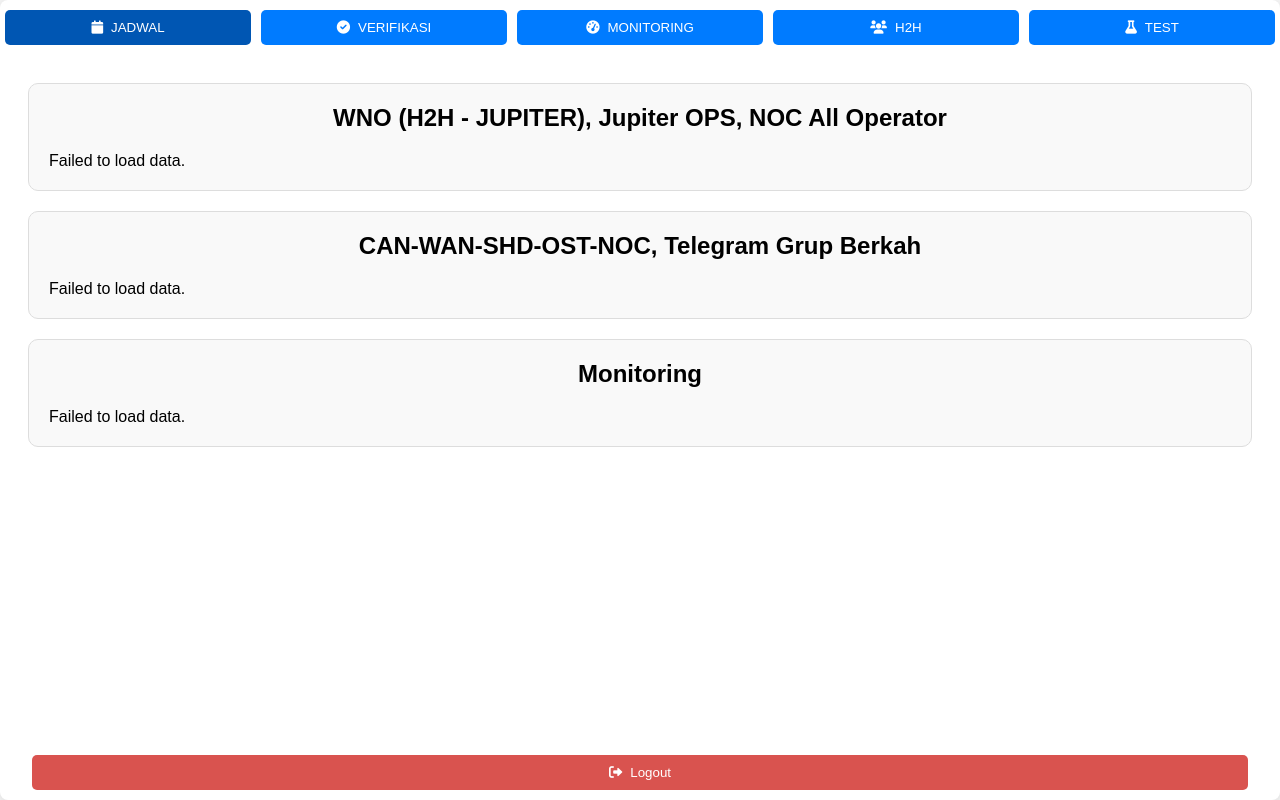
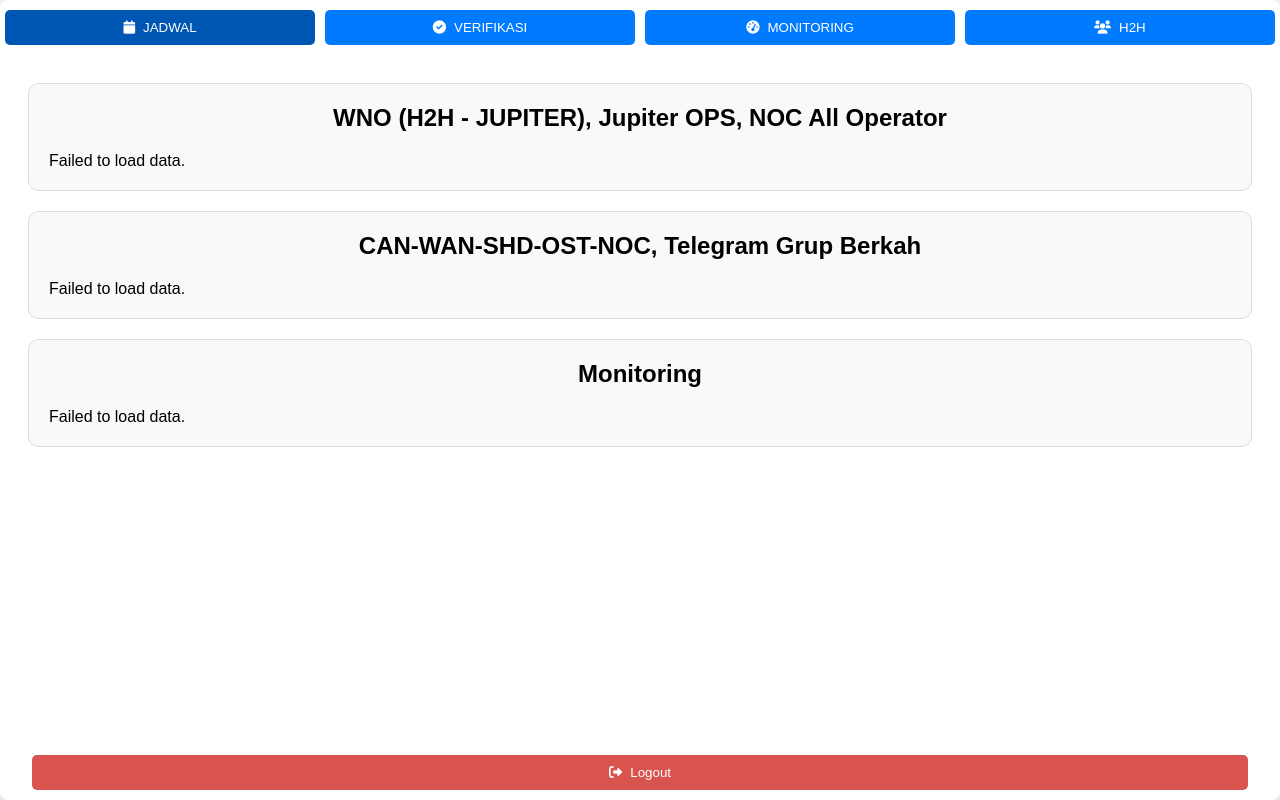
Before and after one commit to timjupiter/jupiter, a plain HTML site: page dashboard.html in a window 1280 px wide. Drawn offline with Linux system fonts and the light colour scheme; no server answers.

Commit message:
Update dashboard.html

```diff
--- a/dashboard.html
+++ b/dashboard.html
@@ -4,11 +4,9 @@
     <meta charset="UTF-8">
     <meta name="viewport" content="width=device-width, initial-scale=1.0">
     <title>WNO Dashboard</title>
-    <!-- Impor Font Awesome -->
     <link href="https://cdnjs.cloudflare.com/ajax/libs/font-awesome/6.0.0-beta3/css/all.min.css" rel="stylesheet">
 
     <style>
-        /* CSS Reset */
         * {
             margin: 0;
             padding: 0;
@@ -59,7 +57,7 @@
         }
 
         .tab-button i {
-            margin-right: 8px; /* Jarak antara ikon dan teks */
+            margin-right: 8px;
         }
 
         #content {
@@ -103,25 +101,26 @@
         }
 
         .logout-button i {
-            margin-right: 8px; /* Jarak antara ikon dan teks */
+            margin-right: 8px;
         }
     </style>
 
     <script type="module">
-        const _0x12d9=["\x61\x70\x69\x4B\x65\x79","AIzaSyAwF9zniA7CBfEk0-EBnC7qTIveB1AQmYM","\x61\x75\x74\x68\x44\x6F\x6D\x61\x69\x6E","jupiter-1b026.firebaseapp.com","\x70\x72\x6F\x6A\x65\x63\x74\x49\x64","jupiter-1b026","\x73\x74\x6F\x72\x61\x67\x65\x42\x75\x63\x6B\x65\x74","jupiter-1b026.appspot.com","\x6D\x65\x73\x73\x61\x67\x69\x6E\x67\x53\x65\x6E\x64\x65\x72\x49\x64","504918793683","\x61\x70\x70\x49\x64","1:504918793683:web:bcc77e0a2c8a8e27d0e326","\x6D\x65\x61\x73\x75\x72\x65\x6D\x65\x6E\x74\x49\x64","G-4SMG7QG8D0"];
-        const _0x34b1={};
-        _0x34b1[_0x12d9[0]]=_0x12d9[1];
-        _0x34b1[_0x12d9[2]]=_0x12d9[3];
-        _0x34b1[_0x12d9[4]]=_0x12d9[5];
-        _0x34b1[_0x12d9[6]]=_0x12d9[7];
-        _0x34b1[_0x12d9[8]]=_0x12d9[9];
-        _0x34b1[_0x12d9[10]]=_0x12d9[11];
-        _0x34b1[_0x12d9[12]]=_0x12d9[13];
+        const firebaseConfig = {
+            apiKey: "AIzaSyAwF9zniA7CBfEk0-EBnC7qTIveB1AQmYM",
+            authDomain: "jupiter-1b026.firebaseapp.com",
+            databaseURL: "https://jupiter-1b026.firebaseio.com",
+            projectId: "jupiter-1b026",
+            storageBucket: "jupiter-1b026.appspot.com",
+            messagingSenderId: "504918793683",
+            appId: "1:504918793683:web:bcc77e0a2c8a8e27d0e326",
+            measurementId: "G-4SMG7QG8D0"
+        };
 
         import { initializeApp } from "https://www.gstatic.com/firebasejs/9.6.1/firebase-app.js";
         import { getAuth, onAuthStateChanged, signOut } from "https://www.gstatic.com/firebasejs/9.6.1/firebase-auth.js";
 
-        const app = initializeApp(_0x34b1);
+        const app = initializeApp(firebaseConfig);
         const auth = getAuth(app);
 
         onAuthStateChanged(auth, (user) => {
@@ -149,27 +148,13 @@
             }
         }
 
-        function updateClock() {
-            const now = new Date();
-            const hours = String(now.getHours()).padStart(2, '0');
-            const minutes = String(now.getMinutes()).padStart(2, '0');
-            const formattedTime = `${hours}:${minutes}`;
-
-            document.title = `${formattedTime} | WNO Dashboard`;
-        }
-
         document.addEventListener('DOMContentLoaded', () => {
             showTab('jadwal');
-            updateClock();
 
-            setInterval(updateClock, 60000);
-
-            // Menambahkan event listener pada tombol tab
             document.querySelector('.tab-button:nth-child(1)').addEventListener('click', () => showTab('jadwal'));
             document.querySelector('.tab-button:nth-child(2)').addEventListener('click', () => showTab('verif'));
             document.querySelector('.tab-button:nth-child(3)').addEventListener('click', () => showTab('monitoring'));
             document.querySelector('.tab-button:nth-child(4)').addEventListener('click', () => showTab('h2h'));
-            document.querySelector('.tab-button:nth-child(5)').addEventListener('click', () => showTab('test')); // Event listener untuk tab "Test"
 
             document.querySelector('.logout-button').addEventListener('click', () => {
                 signOut(auth).then(() => {
@@ -177,20 +162,6 @@
                 }).catch((error) => {
                     console.error('Logout error: ', error);
                 });
-            });
-
-            document.addEventListener('keydown', (event) => {
-                const activeButton = document.querySelector('.tab-button.active');
-                const buttons = Array.from(document.querySelectorAll('.tab-button'));
-                const currentIndex = buttons.indexOf(activeButton);
-
-                if (event.key === 'ArrowRight') {
-                    const nextIndex = (currentIndex + 1) % buttons.length;
-                    buttons[nextIndex].click();
-                } else if (event.key === 'ArrowLeft') {
-                    const prevIndex = (currentIndex - 1 + buttons.length) % buttons.length;
-                    buttons[prevIndex].click();
-                }
             });
         });
     </script>
@@ -202,8 +173,6 @@
             <button onclick="showTab('verif')" class="tab-button"><i class="fas fa-check-circle"></i>VERIFIKASI</button>
             <button onclick="showTab('monitoring')" class="tab-button"><i class="fas fa-tachometer-alt"></i>MONITORING</button>
             <button onclick="showTab('h2h')" class="tab-button"><i class="fas fa-users"></i>H2H</button>
-            <!-- Tab Test -->
-            <button onclick="showTab('test')" class="tab-button"><i class="fas fa-flask"></i>TEST</button>
         </div>
 
         <div id="content">
@@ -219,10 +188,6 @@
             <div id="h2h" class="tab-content">
                 <iframe src="h2h.html"></iframe>
             </div>
-            <!-- Tab Test Content -->
-            <div id="test" class="tab-content">
-                <iframe src="test.html"></iframe>
-            </div>
         </div>
         <button class="logout-button"><i class="fas fa-sign-out-alt"></i>Logout</button>
     </div>
```
